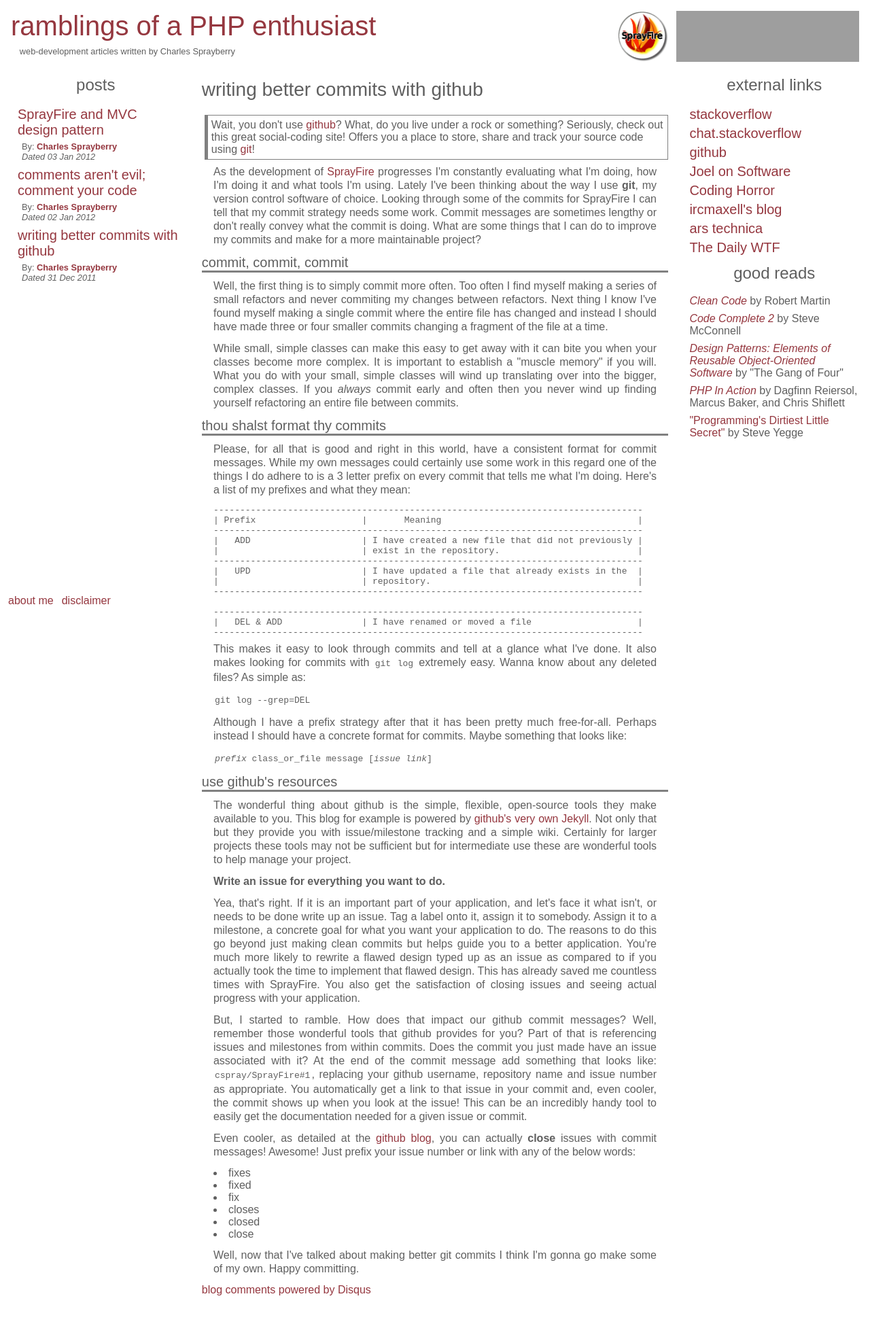
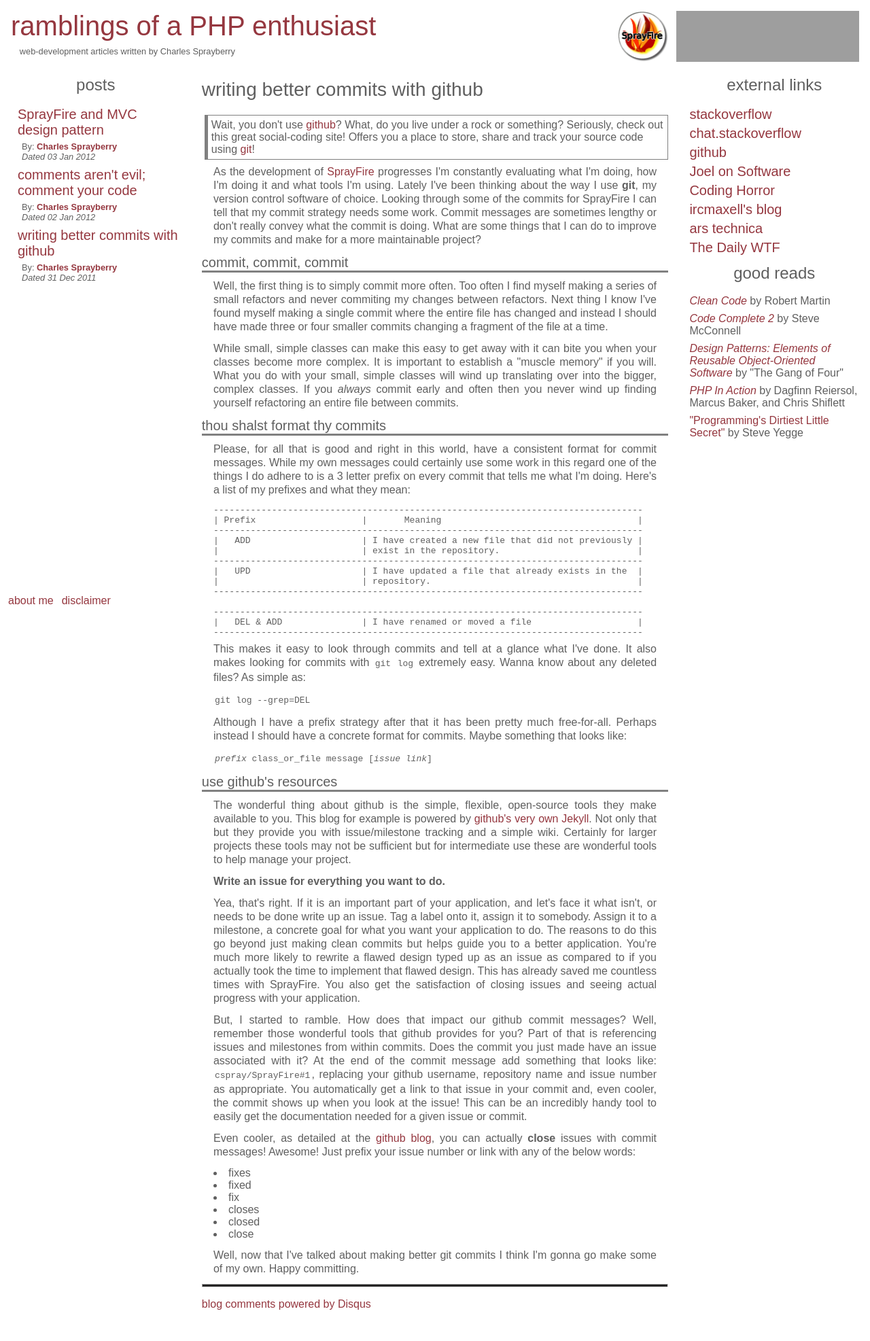
Before and after one commit to cspray/archived-blog, a Jekyll site: the page built from _posts/2011-12-31-writing-better-commits-with-github.html, in a window 1280 px wide. Shown: the whole page at 68% size. Built offline with Jekyll 4.4.1, drawn with Linux system fonts in a browser that asks for light colours; comment, search, counter and statistics services are not loaded; before the commit the page ends 1952 px from its top, so only the background shows below that; grey boxes are pictures that could not be loaded.

Commit message:
UPD index.html and style.css changing disqus style around

```diff
--- a/_includes/style.css
+++ b/_includes/style.css
@@ -131,6 +131,10 @@ code {
 	margin-bottom: .25em;
 }
 
+#disqus_thread {
+    margin-top: 1em;
+}
+
 .navigation-menu {
 	list-style: none;
 }
--- a/_layouts/default.html
+++ b/_layouts/default.html
@@ -44,6 +44,7 @@
 	                {{ content }}
 
 	                {% if page.disqus_enabled == true %}
+	                <hr />
 	                <div id="disqus_thread"></div>
                     <script type="text/javascript">
                         var disqus_shortname = '{{ page.disqus_shortname}}';
```
